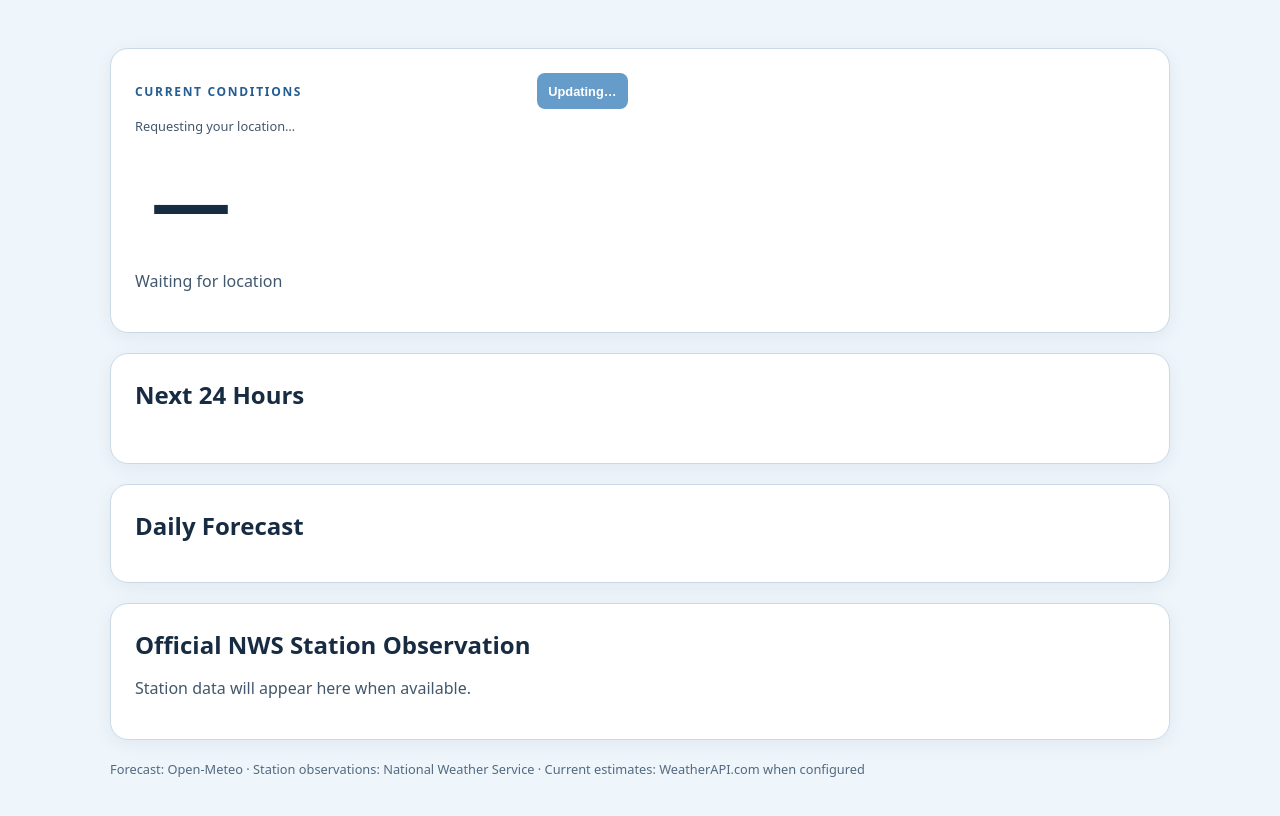
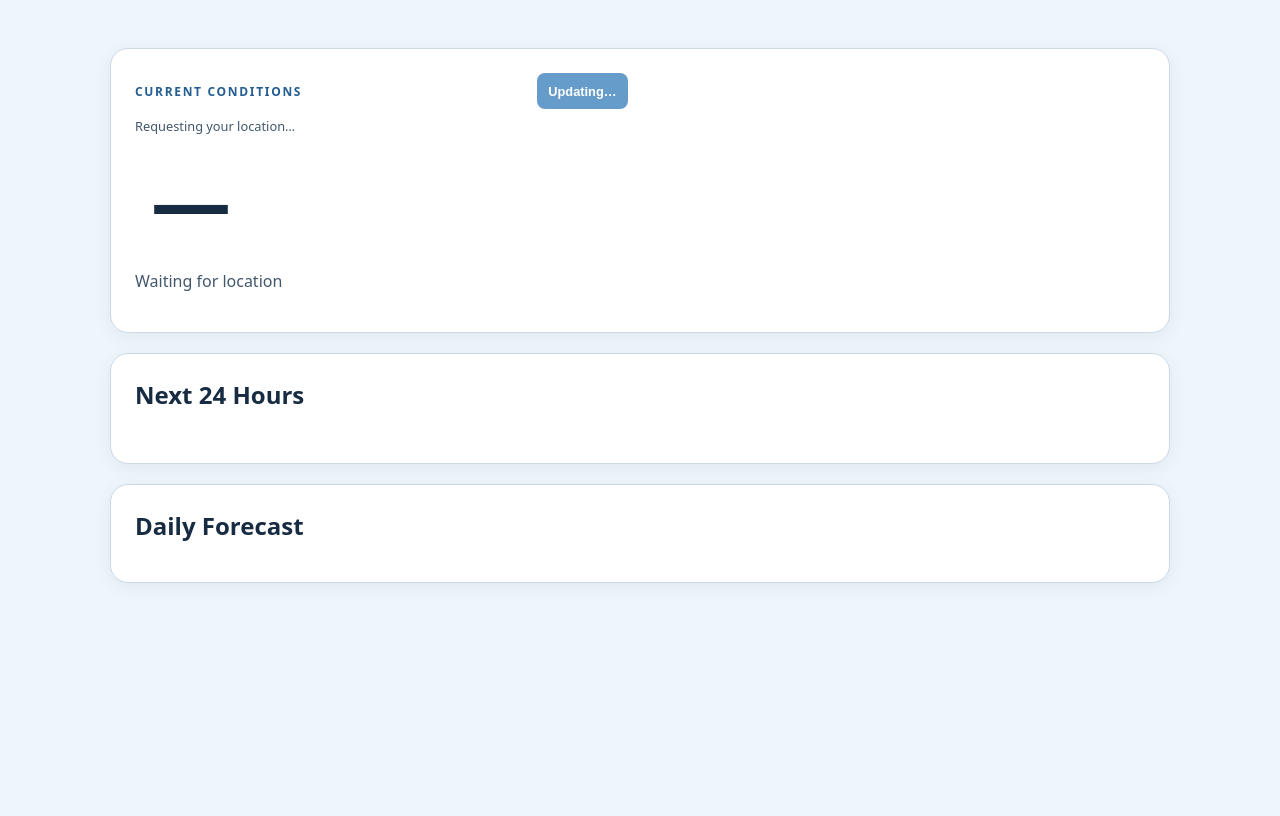
Before and after one commit to RandellDawson/weather, a website: page src/index.html in a window 1280 px wide. Drawn offline with Linux system fonts and the light colour scheme.

Commit message:
Remove NWS station section and footer attributions

```diff
--- a/src/index.html
+++ b/src/index.html
@@ -17,6 +17,4 @@ try {
 <section class="hero" aria-label="Current weather"><div><div class="current-toolbar"><p class="eyebrow">CURRENT CONDITIONS</p><button id="locate" type="button" aria-label="Refresh weather using my current device location" title="Refresh weather and device location">↻ Refresh</button></div><p id="status" role="status" aria-live="polite"></p><div class="current-reading"><span id="current-icon" aria-hidden="false"></span><h2 id="temperature">—</h2></div><p id="conditions">Waiting for location</p><p id="source"></p></div><div class="metrics" id="metrics"></div></section>
 <section class="panel"><h2>Next 24 Hours</h2><div class="hourly" id="hourly"></div></section>
 <section class="panel"><h2>Daily Forecast</h2><div class="days" id="daily"></div></section>
-<section class="panel"><h2>Official NWS Station Observation</h2><p id="station">Station data will appear here when available.</p></section>
-<footer>Forecast: Open-Meteo · Station observations: National Weather Service · Current estimates: WeatherAPI.com when configured</footer>
 </main></body></html>
```
